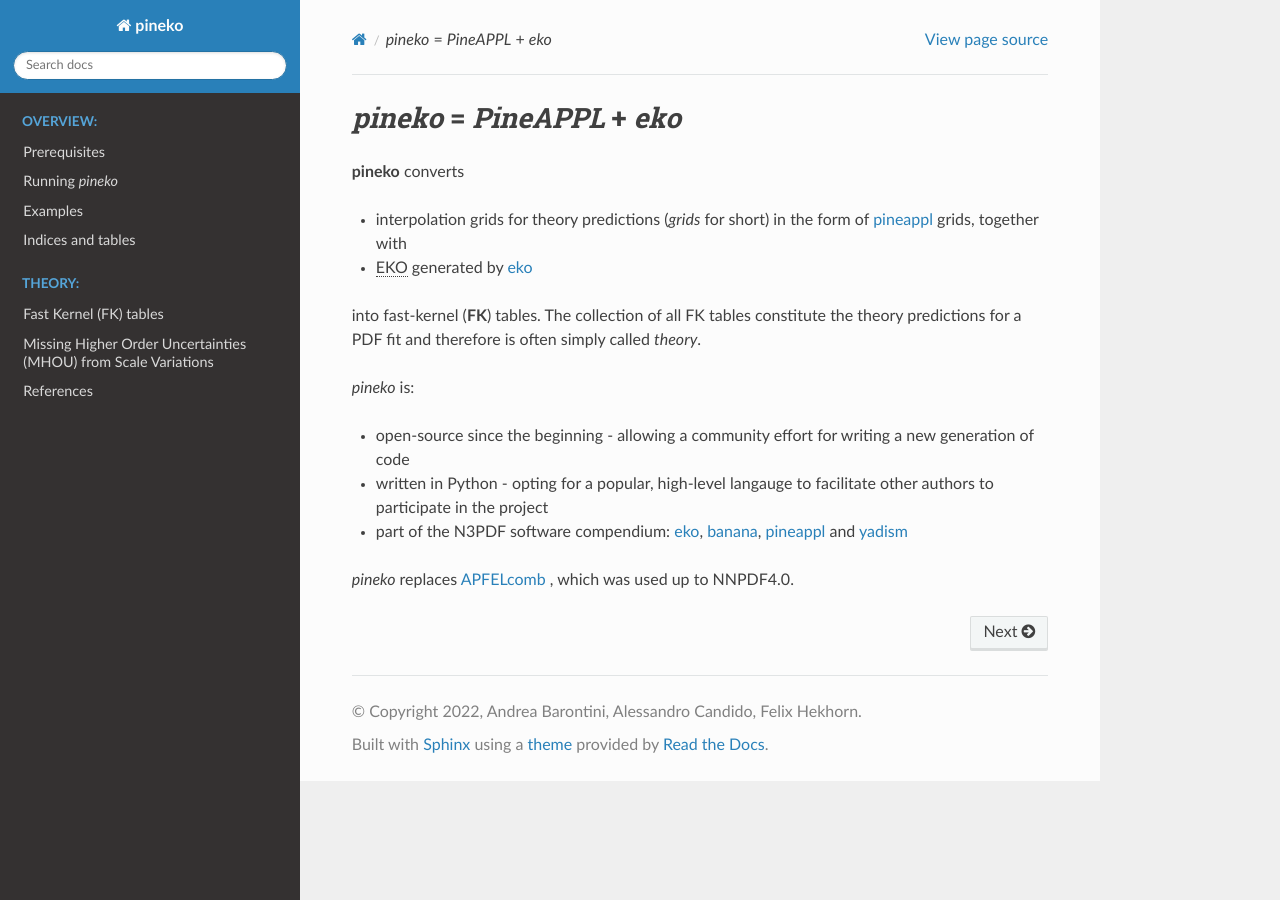
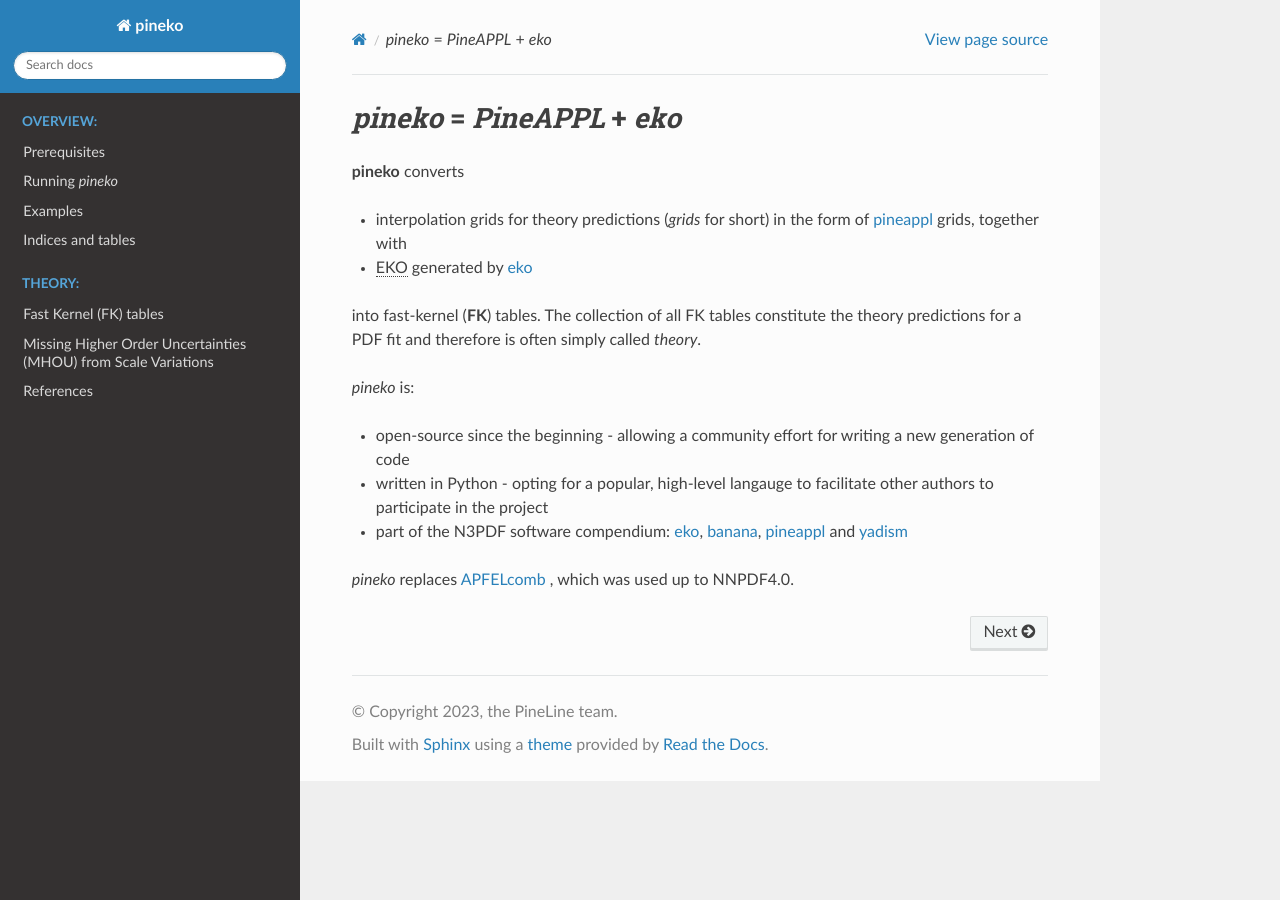
Before and after one commit to NNPDF/pineko, a Sphinx documentation site: the page built from docs/source/index.rst, in a window 1280 px wide. Built offline with Sphinx 7.4.7 and the Read the Docs theme 2.0.0, drawn with Linux system fonts in a browser that asks for light colours.

Commit message:
Update conf.py

```diff
--- a/docs/source/conf.py
+++ b/docs/source/conf.py
@@ -23,8 +23,8 @@ here = pathlib.Path(__file__).absolute().parent
 # -- Project information -----------------------------------------------------
 
 project = "pineko"
-copyright = "2022, Andrea Barontini, Alessandro Candido, Felix Hekhorn"
-author = "Andrea Barontini, Alessandro Candido, Felix Hekhorn"
+copyright = "2023, the PineLine team"
+author = "the PineLine team"
 
 
 # -- General configuration ---------------------------------------------------
```
